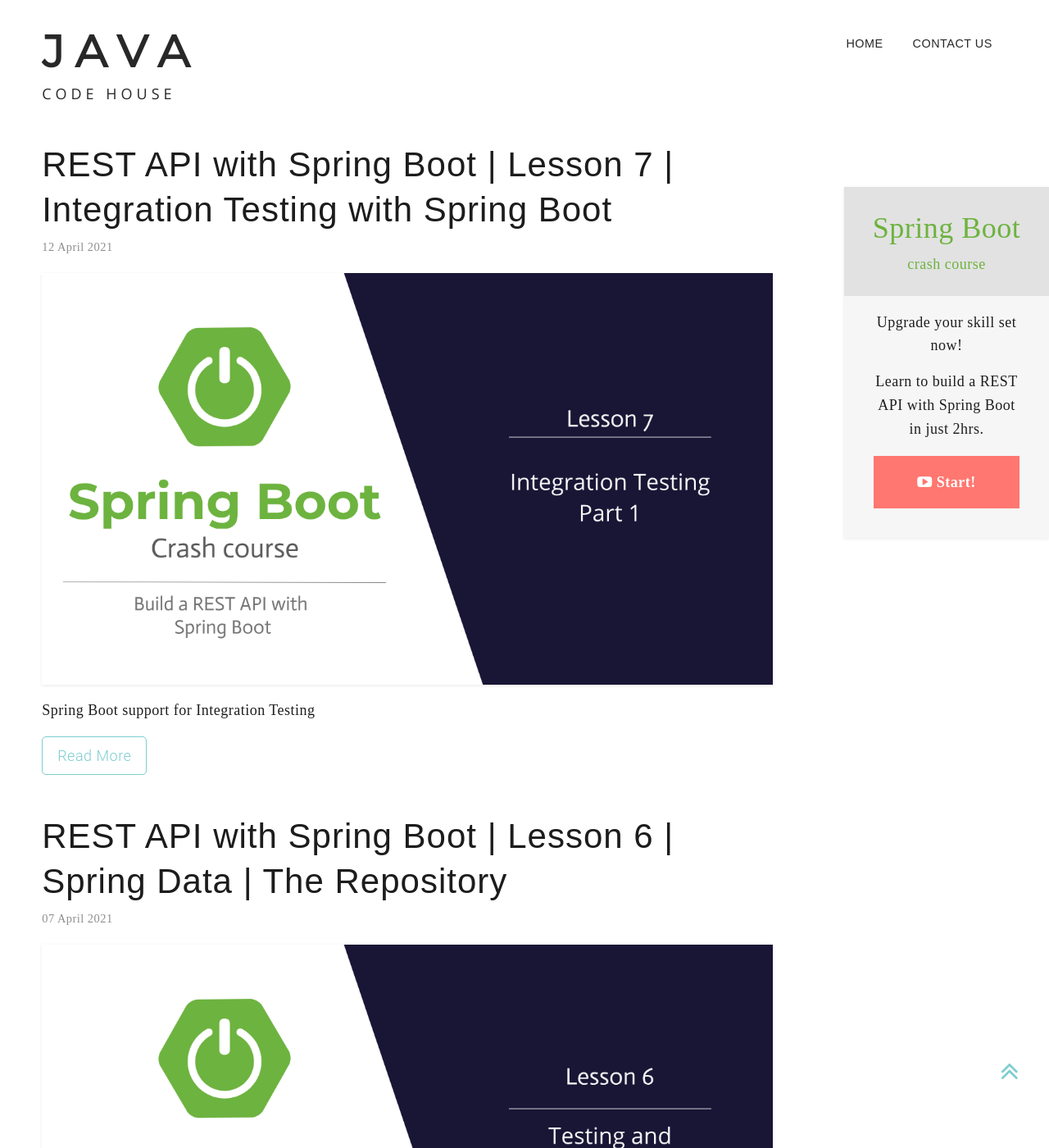
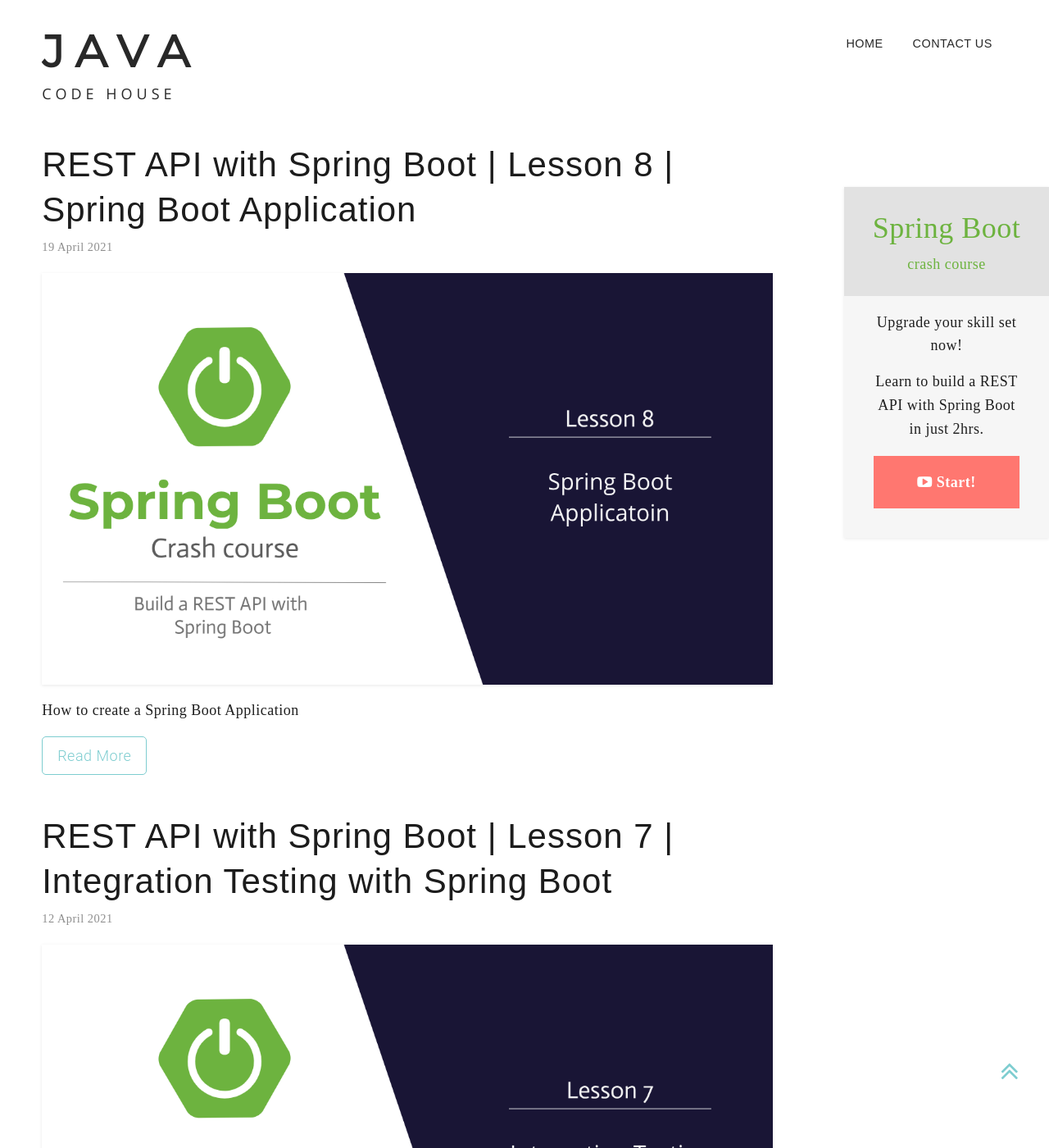
Before and after one commit to DiliniRajapaksha/DeveloperJournal, a Jekyll site: the page built from index.html, in a window 1280 px wide and 1400 px high. Shown: the whole window at 82% size. Built offline with Jekyll 4.4.1, drawn with Linux system fonts in a browser that asks for light colours; nearby versions of some CDN libraries; some of the changed lines change nothing that is shown; some of the changed text lies outside the part shown.

Commit message:
lesson 8

```diff
--- a/_posts/2019-11-03-REST-API-with-Spring-Boot.markdown
+++ b/_posts/2019-11-03-REST-API-with-Spring-Boot.markdown
@@ -3,6 +3,7 @@
 layout: course-page
 header-style: sp-bt-header bg-dark-gray
 intro-style: bg-sp-bt
+title:  "REST API with Spring Boot"
 title-style: sp-bt-header
 title-tag:  "Learn Spring Boot in 2 hours"
 title-post-pre: "Learn"
@@ -201,7 +202,7 @@ In this lesson, we move the business logic to the service layer by refactoring t
 
 </div>
 
-#### Lesson 8: Making a Spring Boot Application
+#### [Lesson 8: Making a Spring Boot Application]({% post_url 2021-04-19-lesson-8-spring-boot-application %}){: .lesson-title-link}  [<i class="fa fa-youtube-play" aria-hidden="true"></i> Watch on Youtube!]({{ page.youtube-videos[7].url }}){:target="_blank"}{: .btn-sm-play}
 {: .lesson-title}
 
 <div class="arrow-down" />
--- /dev/null
+++ b/_posts/2021-04-19-lesson-8-spring-boot-application.markdown
@@ -0,0 +1,291 @@
+---
+
+layout: lesson
+comments: true
+
+title:  "REST API with Spring Boot | Lesson 8 | Spring Boot Application"
+date:   2021-04-19
+categories: courses/spring-boot
+markdown_ext: "markdown, mkdown, mkdn, mkd, md"
+description: "How to create a Spring Boot Application"
+excerpt_separator: <!--more-->
+
+youtube:
+    url: https://youtu.be/nSu1wMXsPqY
+    image:
+        url: /assets/img/spring-boot-course/Lesson 8 - spring boot app.png
+        alt: 'Spring Boot Application'
+
+cover-image:
+    url: /assets/img/spring-boot-course/Lesson 8 - spring boot app.png
+    alt: Spring Boot Application
+    title: Spring Boot Application
+
+images:
+  - url: /assets/img/spring-boot-course/package-structure-1.png
+    alt: Spring Boot Application
+    title: Spring Boot Application
+  - url: /assets/img/spring-boot-course/package-structure-2.png
+    alt: Spring Boot Application
+    title: Spring Boot Application
+
+next-lesson:
+    title: Lesson 9 - Transaction handling with Spring
+    url:
+
+---
+
+<hr>
+
+# How to create a Spring Boot Application
+
+<hr>
+
+
+Following is the very minimum you have to do, to make any Java application a Spring Boot application,
+
+[1. Create a main class extending from the SpringBootServletInitializer class.](#1-the-main-class)
+
+[2. Add the @SpringBootApplication annotation to that class.](#2-the-springbootapplication-annotation)
+
+[3. Add the main method.](#3-the-main-method)
+
+Let's look at each step in detail.
+
+
+## 1. The Main class
+
+
+First, create a main class, you can give any name to it, so I'll name it `CommentApplication`.
+
+This main class should be placed in the root package, this allows for component scan to apply to the whole project. So, the package structure of this project looks like below at the moment.
+
+
+<div class="img-md">
+    {% assign image = page.images[0] %}
+      {% include image.html image=image %}
+</div>
+
+
+So the root package is `com.comment`, and this is where I want to place the main class in.
+
+<div class="img-md">
+    {% assign image = page.images[1] %}
+      {% include image.html image=image %}
+</div>
+
+
+## 2. The @SpringBootApplication Annotation
+
+
+This is a convenience annotation that is equivalent to declaring the following 3 annotations.
+
+    @EnableAutoConfiguration
+    @ComponentScan
+    @Configuration.
+
+So What do they do? Let's look at each of the annotations.
+
+### @EnableAutoConfiguration
+
+As the name suggests, this enables the auto-configuration of the Spring Application Context, attempting to guess and configure beans that you are likely to need.
+
+If you have worked with a typical Spring application, you should be familiar with all the configurations that are needed such as, data sources, entity manager factories, dispatcher servlets and the list goes on... :sweat:
+
+By enabling auto-configuration, the Spring Boot framework kind of looks at the jar dependencies that you have added and the existing configurations for the application if there is any, and then based on these, automatically configure your Spring application.
+
+For example, if H2 is on your classpath, and you have not manually configured any database connection beans, then Spring Boot auto-configures an in-memory database. How convenient is that? :grinning:
+
+### @ComponentScan
+
+This is the annotation that we can use to tell the Spring framework where to scan for beans, i.e. basically the classes annotated with @Component, @Service or @Repository.
+
+So when this annotation is on a particular class, the package of that class and all of its sub-packages will be scanned for beans.
+That's why we want to place the main class in the root package so that all the beans could be found.
+
+### @Configuration
+
+This allows registering extra beans in the context.
+Spring Boot favours Java-based configuration, and in the documentation, it is said that,
+
+> Although it is possible to use SpringApplication with XML sources, we generally recommend that your primary source be a single @Configuration class. Usually, the class that defines the main method is a good candidate as the primary @Configuration.
+> --- [Spring Boot Reference Guide](https://docs.spring.io/spring-boot/docs/2.0.x/reference/html/using-boot-configuration-classes.html)
+
+
+## 3. The main Method
+
+
+Next, you should add the main method to the class. Here we delegate to the static `run()` method of the `SpringApplication` class, providing the main class and  args as parameters to launch the application.
+
+~~~
+
+package com.comment;
+
+import org.springframework.boot.SpringApplication;
+import org.springframework.boot.autoconfigure.SpringBootApplication;
+
+@SpringBootApplication
+public class Application {
+
+    public static void main(String[] args) {
+        SpringApplication.run(Application.class, args);
+      }
+
+}
+
+~~~
+{: .language-java}
+
+<hr>
+
+# Spring Boot Application Annotations in Controller, Service, and Repository layers
+
+<hr>
+
+## The Controller
+
+
+> In Spring’s approach to building RESTful web services, HTTP requests are handled by a controller.
+> --- [Spring | Guides](https://spring.io/guides/gs/rest-service/#initial)
+
+But then, how is this controller identified by the framework?
+
+Annotations of course!
+
+### @Restcontroller
+
+When you annotate the Controller class with the `@Restcontroller` annotation, Spring Boot will pick it up as a resource controller to serve the incoming HTTP requests.
+
+`@Restcontroller` is a convenience annotation that is itself annotated with `@Controller` and `@ResponseBody`.
+{: .gray-box}
+
+`@ResponseBody` indicates that a method's return value will be sent in the response body. Because this is at the class level, it applies to every method in the controller.
+
+`@Controller` indicates that the class is a controller, and it is itself annotated with `@Component`
+
+
+### Controller method annoatations
+
+The framework should know which method to be called depending on the HTTP method (i.e. GET, POST, or DELETE) and the URI of the request.
+
+There are a few annotations that can be used for this.
+
+There is `@RequestMapping` annotation which can be used on both class level and method level.
+
+Following are the HTTP method specific variants, which are method level annotations.
+
+
+- `@GetMapping`
+- `@PostMapping`
+- `@PutMapping`
+- `@DeleteMapping`
+- `@PatchMapping`
+
+If the request URI contains a path parameter, it should be annotated with `@PathVariable` in the method parameter.
+
+### Example request URI and the matching Controller method
+
+Request URI: `/posts/1/comments`
+
+~~~
+
+package com.comment.controller;
+
+import org.springframework.web.bind.annotation.GetMapping;
+import org.springframework.web.bind.annotation.PathVariable;
+import org.springframework.web.bind.annotation.RestController;
+
+import com.comment.entity.Comment;
+
+@RestController
+public class CommentController {
+
+
+  @GetMapping("/posts/{id}/comments")
+  public List<Comment> getCommentsByPostId(@PathVariable("id") int postId) {
+
+    //return a list of comments here;
+  }
+
+}
+
+~~~
+{: .language-java}
+
+## The Service
+
+A Service class should also be annotated for it to be eligible for auto-wiring.
+
+There is the `@Component` annotation which indicates that a class is a "component" and it is considered as a candidate for auto-detection when using annotation-based configuration and classpath scanning.
+
+> `@Component` is a generic stereotype for any Spring-managed component. `@Repository`, `@Service`, and `@Controller` are specializations of `@Component` for more specific use cases (in the persistence, service, and presentation layers, respectively). Therefore, you can annotate your component classes with `@Component`, but, by annotating them with `@Repository`, `@Service`, or `@Controller` instead, your classes are more properly suited for processing by tools or associating with aspects. For example, these stereotype annotations make ideal targets for pointcuts. `@Repository`, `@Service`, and `@Controller` can also carry additional semantics in future releases of the Spring Framework. Thus, if you are choosing between using `@Component` or `@Service` for your service layer, @Service is clearly the better choice. Similarly, as stated earlier, `@Repository` is already supported as a marker for automatic exception translation in your persistence layer.
+> --- [Spring Documentation](https://docs.spring.io/spring-framework/docs/current/reference/html/core.html#beans-stereotype-annotations)
+
+So, I'd annotate the service class with `@Service`.
+
+~~~
+
+package com.comment.service;
+
+import java.util.List;
+import java.util.stream.Collectors;
+import java.util.stream.Stream;
+
+import javax.inject.Inject;
+
+import org.springframework.stereotype.Service;
+
+import com.comment.entity.Comment;
+import com.comment.repository.CommentRepository;
+
+@Service
+public class CommentService {
+
+  @Inject
+  private CommentRepository commentRepository;
+
+  public List<Comment> getCommentsByPostId(int postId) {
+
+    try (Stream<Comment> commentsStream = commentRepository.findAllByPostId(postId)) {
+
+      return commentsStream.collect(Collectors.toList());
+
+    }
+  }
+
+~~~
+{: .language-java}
+
+## The Repository
+
+We need the repository that we created to be auto-wired in the service class. Now, if you are wondering how the CommentRepository interface will be injected because interfaces are not instantiated, it is all done by the Spring Data framework.
+
+All I have done to enable the functionality is that I have enabled auto-configuration, which in turn enables JpaRepositories because I have spring-data-JPA as a dependency in the classpath
+Spring will scan com.comment and all its sub-packages for interfaces extending Repository or one of its sub-interfaces.
+
+> For each interface found, the infrastructure registers the persistence technology-specific FactoryBean to create the appropriate proxies that handle invocations of the query methods. Each bean is registered under a bean name that is derived from the interface name
+> --- [Spring Documentation](https://docs.spring.io/spring-data/jpa/docs/current/reference/html/#repositories.create-instances)
+
+
+So I don't have to do anything to the comment repository interface, since it extends from `CrudRepository` which in turn extends from `Repository` interface, it is already eligible for auto-detection and dependency injection.
+
+But still, I would annotate it with `@Repository` annotation for semantics.
+
+
+~~~
+package com.comment.repository;
+
+import java.util.stream.Stream;
+
+import org.springframework.data.repository.CrudRepository;
+
+import com.comment.entity.Comment;
+
+public interface CommentRepository extends CrudRepository<Comment, Integer> {
+
+  Stream<Comment> findAllByPostId(int postId);
+
+}
+
+~~~
+{: .language-java}
--- a/css/layout1.scss
+++ b/css/layout1.scss
@@ -79,7 +79,7 @@ a, a:visited, a:hover, a:active {
 	color: var(--turquoise);
 }
 
-h3{
+h3, h2{
 	margin-top: 2em;
 }
 
@@ -419,8 +419,10 @@ hr {
 	    padding-bottom: 0.5em;
 	    margin-bottom: 1em;
 	    color: var(--sp-bt-green);
+
 	 	h2{
 	    	font-size: 2em;
+	    	margin-top: 0;
 	 	}
 
  	}
```
Also changed, not shown: assets/img/spring-boot-course/package-structure-1.png (added), assets/img/spring-boot-course/package-structure-2.png (added).
